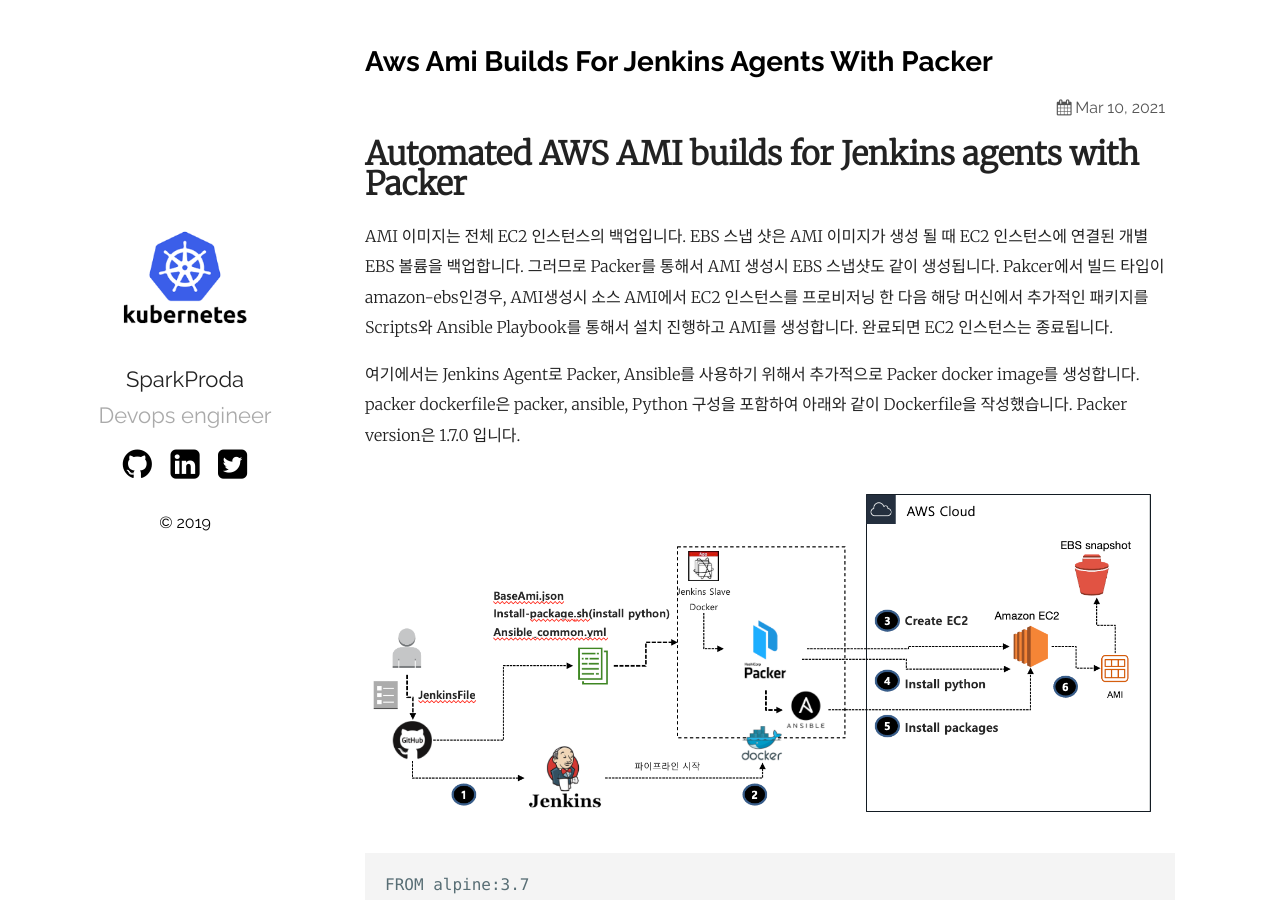
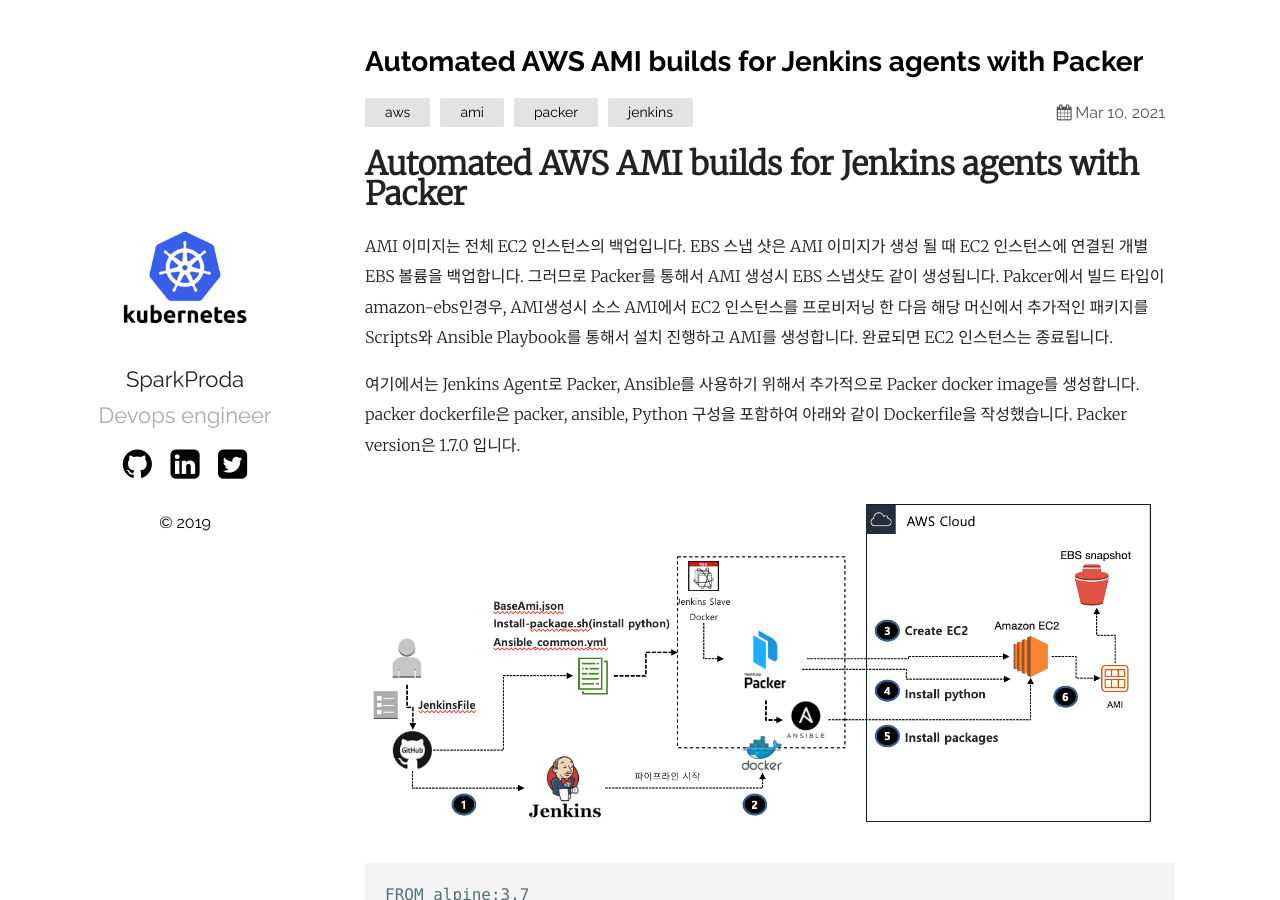
Before and after one commit to sparkproda/sparkproda.github.io, a Jekyll site: the page built from _posts/2021-03-10-AWS-AMI-builds-for-Jenkins-agents-with-Packer.markdown, in a window 1280 px wide and 900 px high. Built offline with Jekyll 4.4.1, drawn with Linux system fonts in a browser that asks for light colours; our own code applies the rules of GitHub Pages for plain Markdown files.

Commit message:
Add head comment

```diff
--- a/_posts/2021-03-10-AWS-AMI-builds-for-Jenkins-agents-with-Packer.markdown
+++ b/_posts/2021-03-10-AWS-AMI-builds-for-Jenkins-agents-with-Packer.markdown
@@ -1,3 +1,10 @@
+---
+layout: post
+title:  "Automated AWS AMI builds for Jenkins agents with Packer"
+date:   2021-03-10
+categories:  aws ami packer jenkins
+---
+
 # Automated AWS AMI builds for Jenkins agents with Packer
 
 AMI 이미지는 전체 EC2 인스턴스의 백업입니다. EBS 스냅 샷은 AMI 이미지가 생성 될 때 EC2 인스턴스에 연결된 개별 EBS 볼륨을 백업합니다. 그러므로 Packer를 통해서 AMI 생성시 EBS 스냅샷도 같이 생성됩니다.
```
